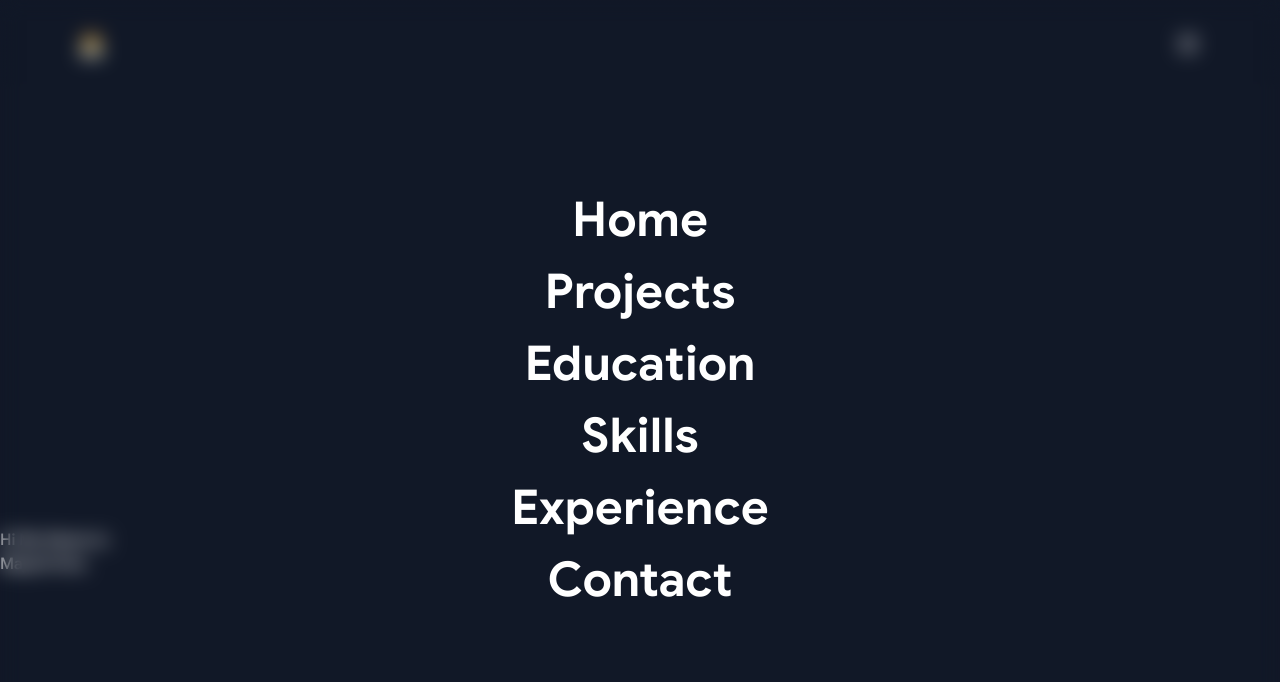
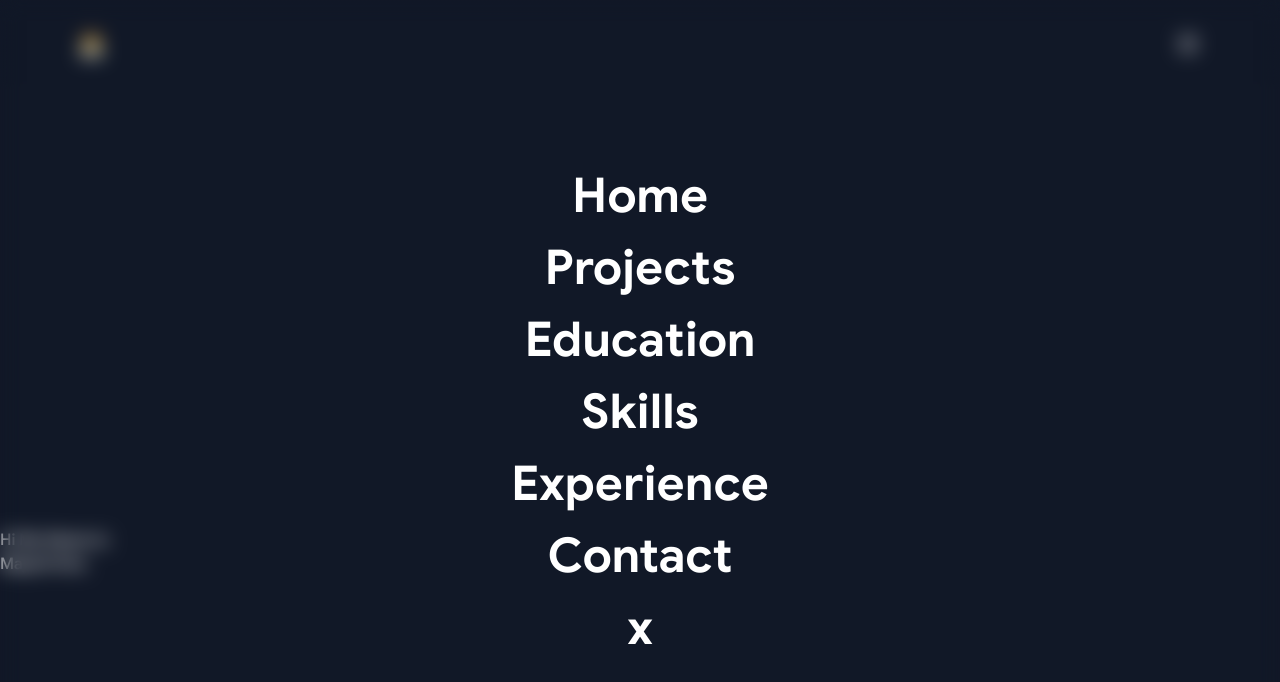
Before and after one commit to majuth/portfolio-site-2.0, a React (Create React App) app: page / in a window 1280 px wide. Both pictures are taken after a click on the button 1188 px from the left and 44 px from the top of the page. Shown: the top 682 px of the page. Built offline with nearby package versions, Linux system fonts and the light colour scheme.

Commit message:
Implement simple menu close

```diff
--- a/src/components/common/menu.js
+++ b/src/components/common/menu.js
@@ -27,6 +27,15 @@ const Menu = ({isMenuOpen, setIsMenuOpen}) => {
                 </a>
               </li>
             ))}
+
+            <li><a
+                  className="link relative inline font-bold text-5xl duration-300 hover:no-underline"
+                  href={``}
+                  onClick={setIsMenuOpen.bind(null, false)}
+                  >
+                    x
+                </a>
+            </li>
           </ul>
         </div>
       </div>
```
